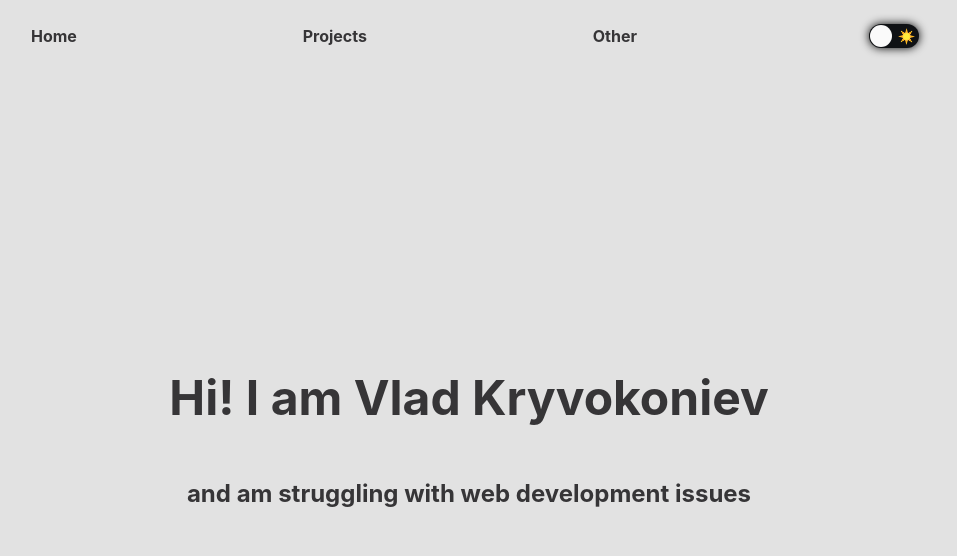
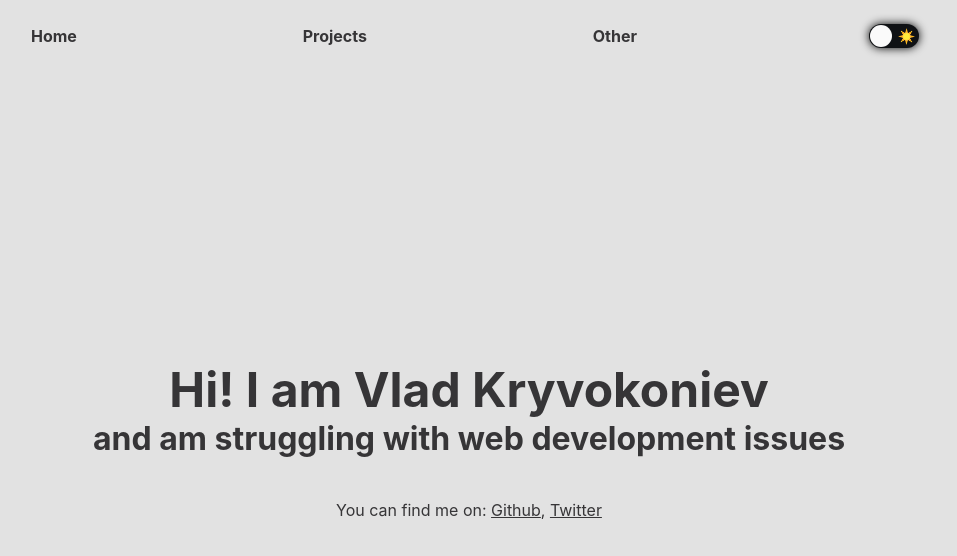
Before and after one commit to darkusss/react-portfolio, a React (Create React App) app: page / in a window 1280 px wide. Shown: the top 556 px of the page, without its empty margins (171-1128 px from the left). Built offline with nearby package versions, Linux system fonts and the light colour scheme.

Commit message:
add contacts

```diff
--- a/src/components/home/Home.tsx
+++ b/src/components/home/Home.tsx
@@ -1,11 +1,18 @@
 import React from "react";
-import { HomeWrapper } from "./home.style";
+import {HomeWrapper} from "./home.style";
 
 export default function Home() {
     return (
         <HomeWrapper>
             <h1>Hi! I am Vlad Kryvokoniev </h1>
             <h2>and am struggling with web development issues</h2>
+            <p>
+                You can find me on:
+                {' '}
+                <a href="https://github.com/darkusss" target="_blank"> Github</a>
+                {', '}
+                <a href="https://twitter.com/VladjSam" target="_blank">Twitter</a>
+            </p>
         </HomeWrapper>
     );
 }
--- a/src/utils/global.style.ts
+++ b/src/utils/global.style.ts
@@ -1,8 +1,7 @@
 import { createGlobalStyle } from "styled-components";
+import { GlobalStyleProps } from "./types";
 
-export const GlobalStyles = createGlobalStyle<{
-  theme: { [key: string]: string };
-}>`
+export const GlobalStyles = createGlobalStyle<GlobalStyleProps>`
  *,
   *::after,
   *::before {
@@ -26,6 +25,13 @@ export const GlobalStyles = createGlobalStyle<{
   }
 
   h1 {
-    font-size: 3rem;
+    font-size: 3em;
+    margin-bottom: 0;
   }
+
+  h2 {
+      font-size: 2em;
+      margin-top: 0;
+  }
+
 `;
```
Also changed, not shown: src/utils/types.ts (+11 -7 lines). Lines whose indentation alone changed are shown as unchanged.
